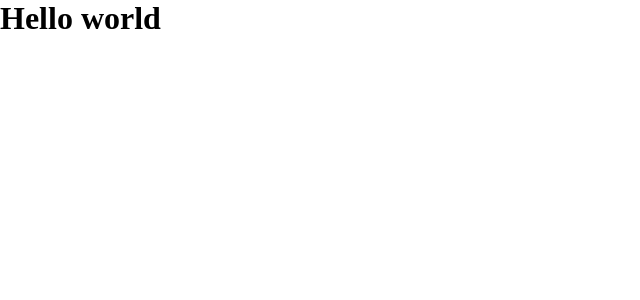
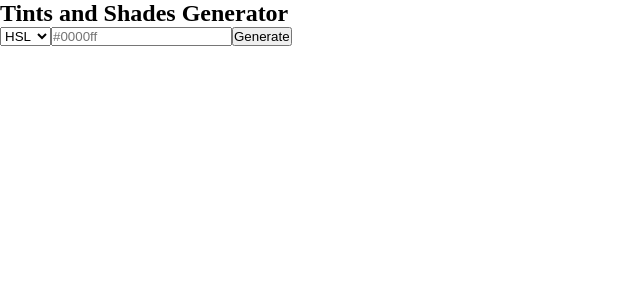
Before and after one commit to DirajThajali/color-generator, a React (Create React App) app: page / in a window 1280 px wide. Shown: the top 300 px of the page, without its empty margins (0-640 px from the left). Built offline with nearby package versions, Linux system fonts and the light colour scheme.

Commit message:
display simple color

```diff
--- a/src/App.js
+++ b/src/App.js
@@ -1,8 +1,54 @@
-import React from "react";
+import React, { useState } from "react";
 import "./App.css";
+import Color from "./Color";
 
 function App() {
-  return <h1>Hello world</h1>;
+  const [color, setColor] = useState("");
+  const [type, setType] = useState("hsl");
+
+  const [list, setList] = useState([]);
+
+  const handleSubmit = (e) => {
+    e.preventDefault();
+    if (color) {
+      setList([{ color, type }]);
+      setColor("");
+    } else {
+      // show a modal that says please enter a value
+    }
+  };
+
+  return (
+    <>
+      <section>
+        <h1>Tints and Shades Generator</h1>
+        <form onSubmit={handleSubmit}>
+          <select
+            name="colorCode"
+            value={type}
+            onChange={(e) => setType(e.target.value)}
+          >
+            <option value="hex">HEX</option>
+            <option value="rgb">RGB</option>
+            <option value="hsl">HSL</option>
+          </select>
+          <input
+            placeholder="#0000ff"
+            type="text"
+            name="color"
+            value={color}
+            onChange={(e) => setColor(e.target.value)}
+          />
+          <button type="submit">Generate</button>
+        </form>
+      </section>
+      <section>
+        {list.map((color, index) => {
+          return <Color key={index} {...color} />;
+        })}
+      </section>
+    </>
+  );
 }
 
 export default App;
--- /dev/null
+++ b/src/Color.js
@@ -0,0 +1,10 @@
+import React from "react";
+
+const Color = ({ color, type }) => {
+  if (type === "hsl") {
+    console.log(color);
+  }
+  return <div style={{ backgroundColor: `${color}` }}>{color}</div>;
+};
+
+export default Color;
```
